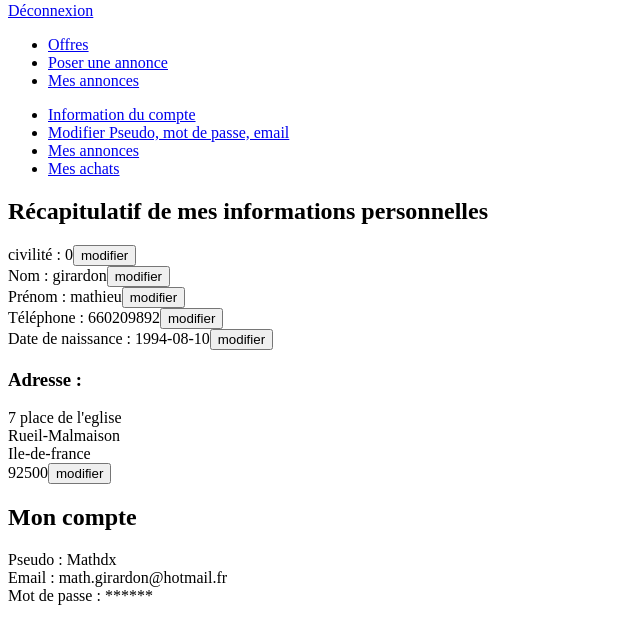
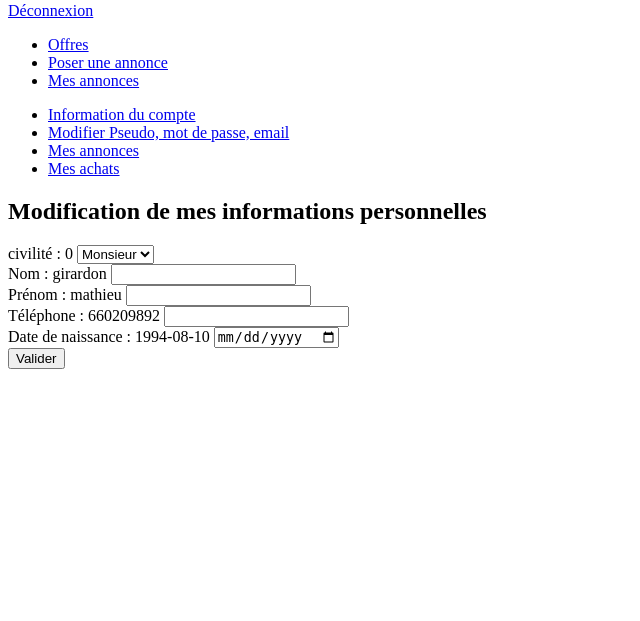
Before and after one commit to grandmechantloup/INEEDEAT, a PHP site: page /INEEDEAT/compte/mon_compte.php?modifier_info=1 in a window 1280 px wide. Shown: the part 266-887 px from the top of the page, without its empty margins (0-640 px from the left). After the commit the page ends 635 px from the top, so only its background shows below. Run offline with PHP 8.4, Linux system fonts and the light colour scheme; a user stored in the database is signed in; data comes from the database, SQL or seed files in the repository.

Commit message:
dfbvn
xw

```diff
--- a/compte/modifier_info_compte.php
+++ b/compte/modifier_info_compte.php
@@ -14,7 +14,7 @@
 		$req->execute(array($_SESSION['id_utilisateur']));
 		$donnees=$req->fetch();
 		?>
-		<form action="../compte/traitement_modifier_info_compte1.php" method="POST">
+		<form action="../compte/traitement_modifier_info_compte.php" method="POST">
 			Pseudo : <?php echo $donnees['Pseudo'] ?> </br>
 			changer le pseudo : <input type="text" name="nouveau_pseudo" placeholder="Nouveau pseudo"/> </br>
 			Mot de passe : ****** </br>
--- a/compte/mon_compte.php
+++ b/compte/mon_compte.php
@@ -15,36 +15,93 @@
 			<li><a href="#">Mes achats</a></li>
 		</ul>
 	</nav>
+		<?php
+		require("../bdd/connexion.php");
+		if(isset($_GET['modifier_info']) AND $_GET['modifier_info']==1)
+		{
+		?>
+			<section>
+				<h1>
+					Modification de mes informations personnelles
+				</h1>
+				<?php
+				$req=$bdd->prepare('SELECT * FROM utilisateurs WHERE id_utilisateur=?');
+				$req->execute(array($_SESSION['id_utilisateur']));
+				$donnees=$req->fetch();
+				?>
+				<form method="POST" action="">
+					<?php
+					echo 'civilité : '.$donnees['Civilite']; ?>
+					<select name="Civilite" id="Civilite">
+						<option value="Monsieur">Monsieur</option>
+						<option value="Madame">Madame</option>
+					</select><br/>
+					<?php echo 'Nom : '.$donnees['Nom']; ?>
+					<input type="type" name="nouveau_nom"/><br/>
+					<?php echo 'Prénom : '.$donnees['Prenom']; ?>
+					<input type="text" name="nouveau_prenom"/><br/>
+					<?php echo 'Téléphone : '.$donnees['Tel']; ?>
+					<input type="text" name="nouveau_tel"/><br/>
+					<?php echo 'Date de naissance : '.$donnees['Naissance']; ?>
+					<input type="date" name="nouvelle_naissance"/><br/>
+					<input type="submit" value="Valider"/>
+				</form>
+		<?php
+		}
+		elseif(isset($_GET['modifier_info']) AND $_GET['modifier_info']==2)
+		{
+		?>
+				<p>
+					<h3> Adresse : </h3>
+					<?php
+					$req=$bdd->prepare('SELECT * FROM utilisateurs WHERE id_utilisateur=?');
+					$req->execute(array($_SESSION['id_utilisateur']));
+					$donnees=$req->fetch();
+					echo $donnees['Num_rue'].' '.$donnees['Adresse']; ?> <br/>
+					<?php echo $donnees['Ville']; ?> <br/>
+					<?php echo $donnees['Region']; ?> <br/>
+					<?php echo $donnees['Code_postal'];	?> <br/>
+				</p>
+		<?php
+		}
+		else
+		{
+			?>
 			<section>
 				<h1>
 					Récapitulatif de mes informations personnelles
 				</h1>
 				<?php
-		require("../bdd/connexion.php");
 				$req=$bdd->prepare('SELECT * FROM utilisateurs WHERE id_utilisateur=?');
 				$req->execute(array($_SESSION['id_utilisateur']));
 				$donnees=$req->fetch();
-		echo 'civilité : '.$donnees['Civilite']; ?><input type="button" value="modifier"/></br>
-		<?php echo 'Nom : '.$donnees['Nom']; ?><input type="button" value="modifier"/></br>
-		<?php echo 'Prénom : '.$donnees['Prenom']; ?><input type="button" value="modifier"/></br>
-		<?php echo 'Téléphone : '.$donnees['Tel']; ?><input type="button" value="modifier"/></br>
-		<?php echo 'Date de naissance : '.$donnees['Naissance']; ?><input type="button" value="modifier"/>
+				echo 'civilité : '.$donnees['Civilite']; ?><br/>
+				<?php echo 'Nom : '.$donnees['Nom']; ?><br/>
+				<?php echo 'Prénom : '.$donnees['Prenom']; ?><br/>
+				<?php echo 'Téléphone : '.$donnees['Tel']; ?><br/>
+				<?php echo 'Date de naissance : '.$donnees['Naissance']; ?><br/>
+				<a href="mon_compte.php?modifier_info=1"><input type="button" value="modifier"/></a>
 				<p>
 					<h3> Adresse : </h3>
 					<?php
-			echo $donnees['Num_rue'].' '.$donnees['Adresse']; ?> </br>
-			<?php echo $donnees['Ville']; ?> </br>
-			<?php echo $donnees['Region']; ?> </br>
-			<?php echo $donnees['Code_postal'];	?><input type="button" value="modifier"/>
+					echo $donnees['Num_rue'].' '.$donnees['Adresse']; ?> <br/>
+					<?php echo $donnees['Ville']; ?> <br/>
+					<?php echo $donnees['Region']; ?> <br/>
+					<?php echo $donnees['Code_postal'];	?> <br/>
+					<a href="mon_compte.php?modifier_info=2"><input type="button" value="modifier"/></a>
 				</p>
 				<h1>
 					Mon compte
 				</h1>
 				<p>
-			Pseudo : <?php echo $donnees['Pseudo'] ?> </br>
-			Email : <?php echo $donnees['Email'] ?> </br>
-			Mot de passe : ****** </br>
+					Pseudo : <?php echo $donnees['Pseudo'] ?> <br/>
+					Email : <?php echo $donnees['Email'] ?> <br/>
+					Mot de passe : ****** <br/>
 				</p>
 			</section>
+		<?php
+		}
+		?>
+
 </body>
 </html>
--- a/compte/traitement_modifier_info_compte1.php
+++ b/compte/traitement_modifier_info_compte1.php
@@ -17,3 +17,4 @@ if(isset($_POST['nouveau_pseudo']) AND isset($_POST['ancien_mdp']) AND $_POST['a
 		$reponse->closeCursor();
 	}
 }
+?>
```
Also changed, not shown: compte/traitement_modifier_info_compte.php (+14 -13 lines). Lines whose indentation alone changed are shown as unchanged.
